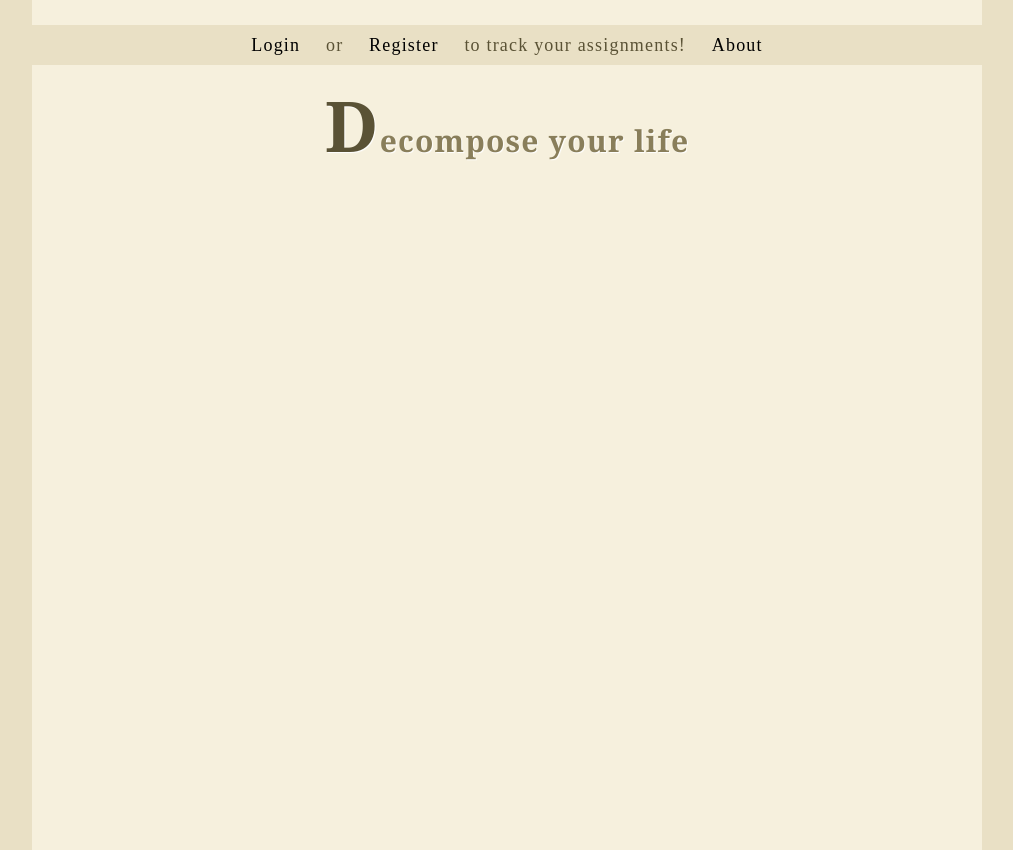
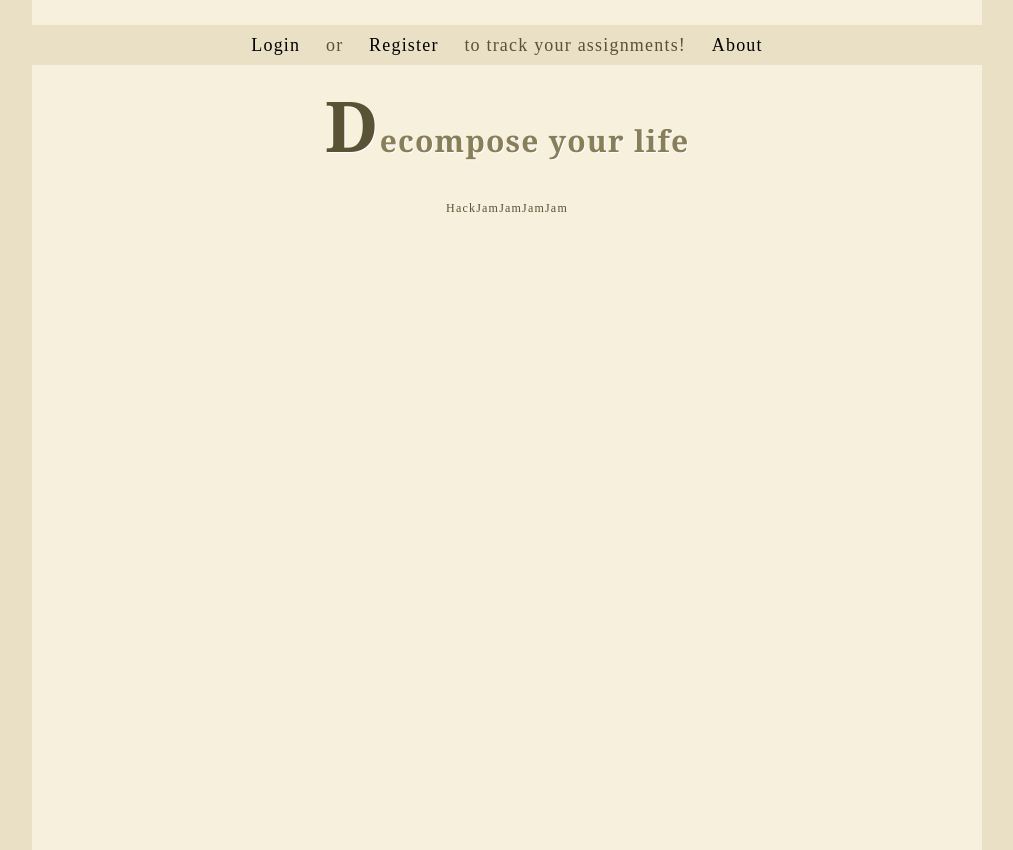
Before and after one commit to michelle/Decomposition, a Django app: page / in a window 1280 px wide. Shown: the whole page, without its empty margins (133-1146 px from the left). Run offline with Django 3.2, Linux system fonts and the light colour scheme; data that the repository does not hold is empty; parts of the project's set-up code (start-up, migrations or seed data) failed here and were passed over; some libraries are stand-ins or nearby versions; some web fonts are replaced.

```diff
--- a/decomposition/templates/base.html
+++ b/decomposition/templates/base.html
@@ -37,6 +37,11 @@ a {
 
 a:hover {
   color: #b01a1a;
+}
+
+#footer {
+  font-size: 12px;
+  line-height: 15px;
 }
 
 #header h1 {
@@ -172,12 +177,7 @@ h3 {
   {% endblock %}
 
   <!--Footer-->
-  {% block inFooter %}{% if inGuy %}
-  {% endif %}{% endblock %}
-
-  {% block outFotter %}{% if not inGuy %}
-
-  {% endif %}{% endblock %}
+  <div id="footer">HackJamJamJamJam</div>
   <div class="clear"></div>
   </div>
 </body>
```
